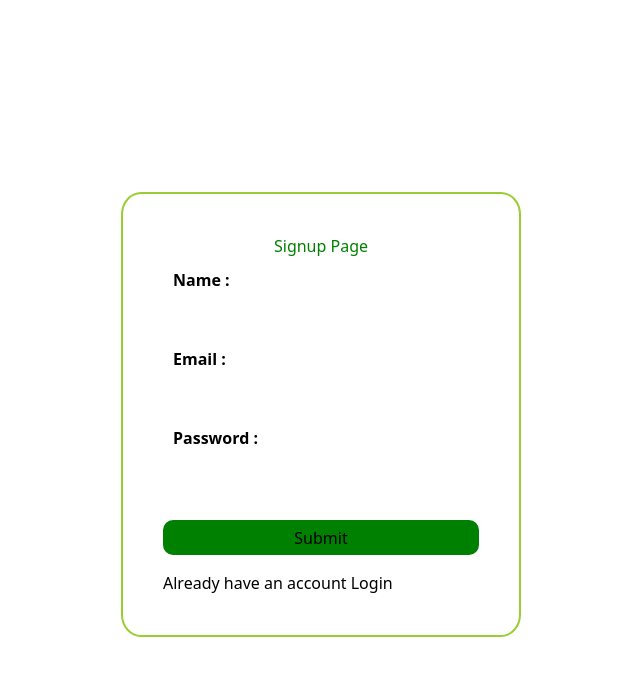
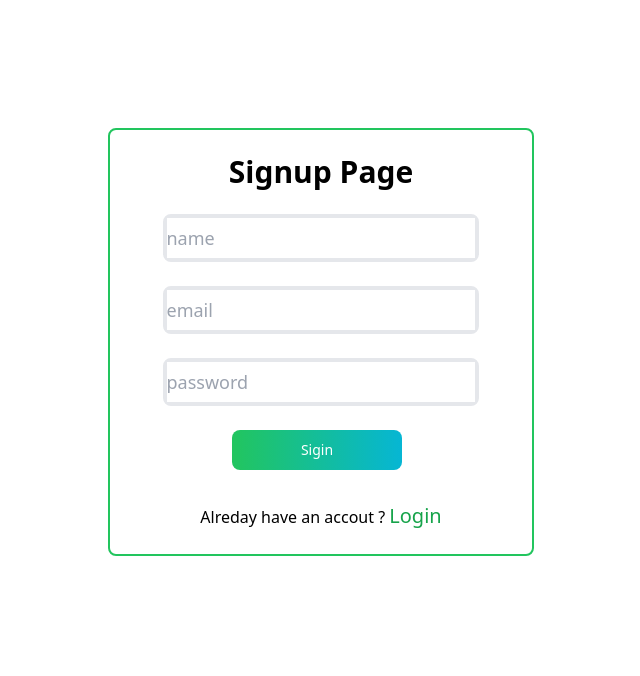
Before and after one commit to SATYAJIT6253/frienfusion-cilent, a React (Create React App) app: page /signup in a window 1280 px wide. Shown: the top 676 px of the page, without its empty margins (319-959 px from the left). Built offline with nearby package versions, Linux system fonts and the light colour scheme.

Commit message:
Update Signup.js

```diff
--- a/src/pages/signuppage/Signup.js
+++ b/src/pages/signuppage/Signup.js
@@ -1,14 +1,12 @@
 import React, { useState } from 'react'
-import './Signup.scss';
 import { Link, useNavigate } from 'react-router-dom';
 import { axiosClient } from '../utils/axiosCilent';
 import { useDispatch } from 'react-redux';
 import { showToast } from '../../Redux/slices/appConfigure';
 import { TOAST_FAILURE, TOAST_SUCCESS } from '../../App';
 import { Toaster } from 'react-hot-toast';
-function Signup()
-{
-  const[name,setname] = useState('');
+function Signup() {
+  const [name, setname] = useState('');
   const [email, setemail] = useState('');
   const [password, setpassword] = useState('');
   const dispatch = useDispatch();
@@ -17,42 +15,53 @@ function Signup()
     event.preventDefault();
     try {
       const result = await axiosClient.post('/auth/signup', {
-        name,email, password
+        name, email, password
       });
       dispatch(showToast({
-        type:TOAST_SUCCESS,
-        message : result.result
+        type: TOAST_SUCCESS,
+        message: result.result
       }))
 
     } catch (error) {
       console.log(error);
     }
   }
-    return (
-      <div className="signup" >
-        <div className="signup-box">
-          <h2 className='heading'>Signup Page</h2>
-          <form  onSubmit={handelsubmit}>
-            <label htmlFor="name">Name : </label>
-            <input type="text" className="name" id="name"
-            onChange={(event) =>setname(event.target.value)}
-            />
+  return (
+    <div className="border-green-500 border-2 rounded-lg  flex flex-col justify-center
+    mt-32 w-4/5 lg:w-1/3 mx-auto h-fit py-6" >
 
-            <label htmlFor="email">Email : </label>
-            <input type="email" className="email" id="email"
-            onChange={(event) =>setemail(event.target.value)}/>
+      <h2 className='text-3xl font-sans mb-6 font-bold mx-auto'>Signup Page</h2>
+      <form onSubmit={handelsubmit} className="flex flex-col justify-center
+        items-center gap-6">
+        <div className="w-3/4 h-12 border-4 rounded-lg text-lg ">
+          <input type="text" id="name"
+            onChange={(event) => setname(event.target.value)}
+            className='w-full h-full'
+            placeholder='name'
+          />
+        </div>
+        <div className="w-3/4 h-12 border-4 rounded-lg text-lg ">
+          <input type="email" id="email"
+            onChange={(event) => setemail(event.target.value)}
+            className='w-full h-full'
+            placeholder='email' />
+        </div>
+        <div className="w-3/4 h-12 border-4 rounded-lg text-lg ">
 
-            <label htmlFor="password">Password : </label>
-            <input type="text" className="password" id="password"
-            onChange={(event) => setpassword(event.target.value) }/>
+          <input type="text" id="password"
+            onChange={(event) => setpassword(event.target.value)}
+            className='w-full h-full'
+            placeholder='password' />
+        </div>
+        <button type="submit" className="text-white bg-gradient-to-r from-green-500 to-cyan-500 hover:bg-gradient-to-l focus:ring-4 focus:outline-none focus:ring-purple-200 dark:focus:ring-purple-800 font-medium rounded-lg text-sm px-5 py-2.5 text-center me-2 mb-2 w-2/5">Sigin</button>
+        <p className="text-base">Alreday have an accout ? <Link to="/login" className='text-xl text-green-600'>Login</Link></p>
 
-            <input type="submit" className="submit" />
-            <p className="subheading">Already have an account <Link to="/login">Login</Link></p>
-          </form>
-        </div>
-        <Toaster/>
-      </div>
-    )
+      </form>
+
+      <Toaster />
+    </div>
+
+  )
 
 }
-  export default Signup;
+export default Signup;
```
